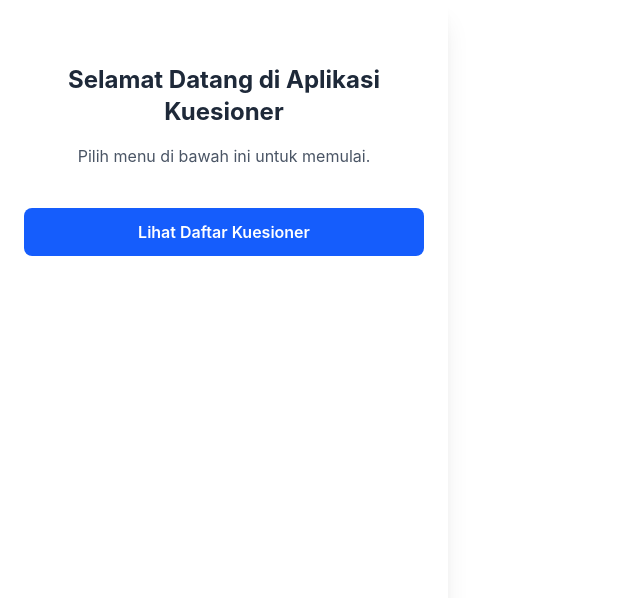
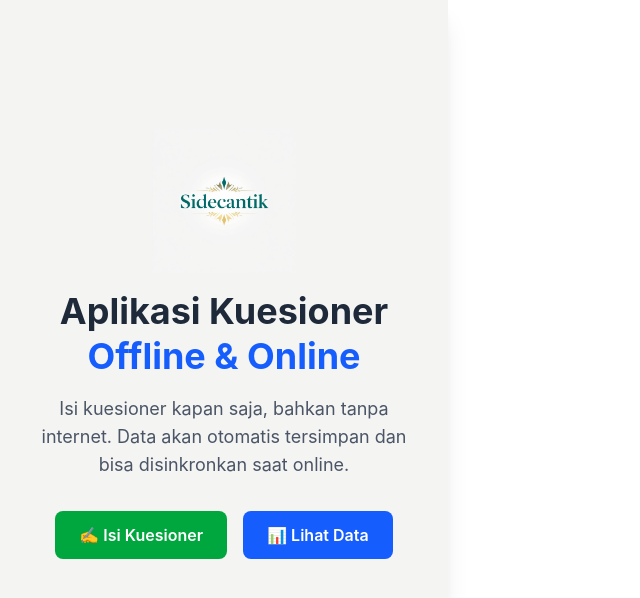
Before and after one commit to akuridho220/sidecantik-beta, a React (Vite) app: page / in a window 1280 px wide. Shown: the top 598 px of the page, without its empty margins (0-640 px from the left). Built offline with nearby package versions, Linux system fonts and the light colour scheme; no server answers.

Commit message:
fix: update home screen

```diff
--- a/src/App.jsx
+++ b/src/App.jsx
@@ -7,7 +7,7 @@ import InstallButton from "./components/InstallButton";
 function App() {
   return (
     <Router>
-      <div className="w-full max-w-md min-h-screen bg-white shadow-xl p-6 relative">
+      <div className="w-full max-w-md min-h-screen bg-[#f4f4f3] shadow-xl p-6 relative">
         <Routes>
           <Route path="/" element={<Home />} />
           <Route path="/list" element={<ListKuesioner />} />
--- a/src/pages/FormKuesioner.jsx
+++ b/src/pages/FormKuesioner.jsx
@@ -74,7 +74,7 @@ export default function FormKuesioner() {
         </button>
       </form>
       <Link
-        to="/list"
+        to="/"
         className="bg-red-500 text-white px-3 py-3 rounded-md text-center"
       >
         Cancel
--- a/src/pages/Home.jsx
+++ b/src/pages/Home.jsx
@@ -2,17 +2,41 @@ import { Link } from 'react-router-dom';
 
 export default function Home() {
   return (
-    <div className="flex flex-col gap-4 text-center mt-10">
-      <h1 className="text-2xl font-bold text-gray-800">Selamat Datang di Aplikasi Kuesioner</h1>
-      <p className="text-gray-600">Pilih menu di bawah ini untuk memulai.</p>
+    <div className="flex flex-col items-center justify-center text-center min-h-[80vh] px-4">
 
-      <div className="mt-6">
-        <Link
-          to="/list"
-          className="block w-full bg-blue-600 hover:bg-blue-700 text-white font-semibold py-3 px-4 rounded-lg transition duration-200"
-        >
-          Lihat Daftar Kuesioner
-        </Link>
+      <img
+        src="/logo-512x512.png"
+        alt="Logo SideCantik"
+        className="w-36 h-36 mb-4 object-contain"
+      />
+
+      {/* HERO */}
+      <div className="max-w-2xl">
+        <h1 className="text-3xl md:text-4xl font-bold text-gray-800 leading-tight">
+          Aplikasi Kuesioner <span className="text-blue-600">Offline & Online</span>
+        </h1>
+
+        <p className="text-gray-600 mt-4 text-lg">
+          Isi kuesioner kapan saja, bahkan tanpa internet. Data akan otomatis tersimpan
+          dan bisa disinkronkan saat online.
+        </p>
+
+        {/* CTA Buttons */}
+        <div className="mt-8 flex flex-col sm:flex-row gap-4 justify-center">
+          <Link
+            to="/form"
+            className="bg-green-600 hover:bg-green-700 text-white font-semibold py-3 px-6 rounded-lg transition"
+          >
+            ✍️ Isi Kuesioner
+          </Link>
+
+          <Link
+            to="/list"
+            className="bg-blue-600 hover:bg-blue-700 text-white font-semibold py-3 px-6 rounded-lg transition"
+          >
+            📊 Lihat Data
+          </Link>
+        </div>
       </div>
     </div>
   );
```
